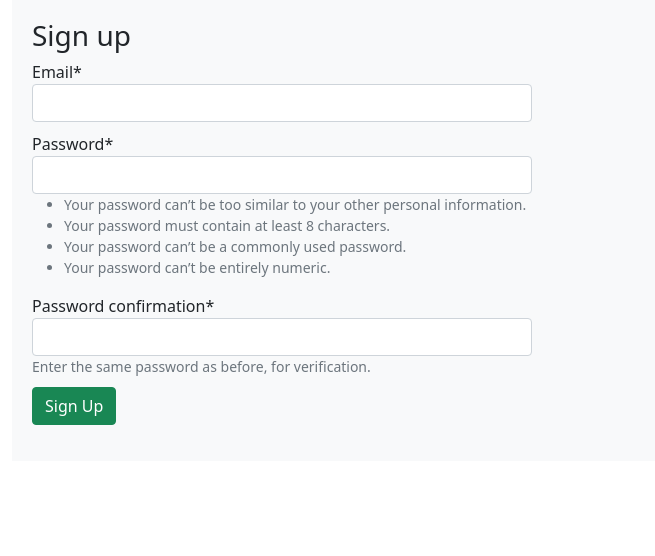
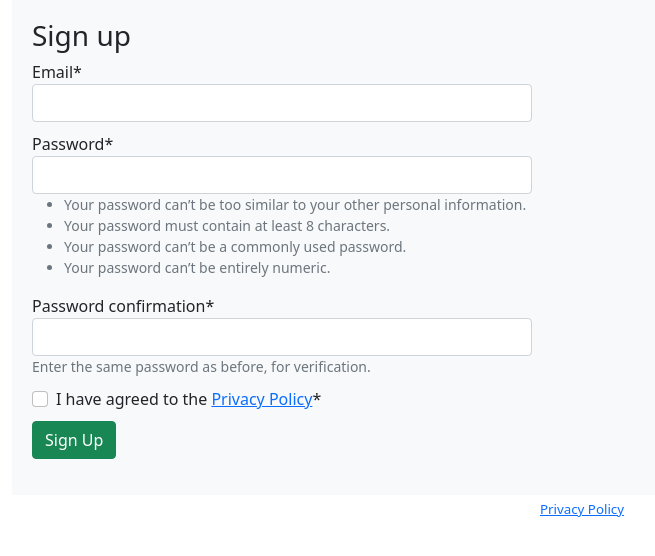
Before and after one commit to DurhamARC/ManyFEWS, a Django app: page /accounts/signup/ in a window 1280 px wide. Shown: the part 149-705 px from the top of the page, without its empty margins (58-713 px from the left). Run offline with Django 4.2, Linux system fonts and the light colour scheme; parts of the project's set-up code (start-up, migrations or seed data) failed here and were passed over; some libraries are stand-ins or nearby versions.

Commit message:
Add dummy privacy policy which users must accept on signup

```diff
--- a/manyfews/accounts/forms.py
+++ b/manyfews/accounts/forms.py
@@ -1,5 +1,5 @@
 from django.core.exceptions import ValidationError
-from django.forms import EmailField
+from django.forms import BooleanField, EmailField
 
 from django.contrib.auth.models import User
 from django.contrib.auth.forms import UserCreationForm
@@ -11,10 +11,14 @@ class EmailUserCreationForm(UserCreationForm):
     """
 
     email = EmailField(required=True)
+    agree_privacy = BooleanField(
+        label='I have agreed to the <a href="" data-bs-toggle="modal" data-bs-target="#privacy-modal">Privacy Policy</a>',
+        required=True,
+    )
 
     class Meta:
         model = User
-        fields = ("email", "password1", "password2")
+        fields = ("email", "password1", "password2", "agree_privacy")
 
     def clean_email(self):
         # Ensure email address doesn't already exist
--- a/manyfews/webapp/templates/webapp/base.html
+++ b/manyfews/webapp/templates/webapp/base.html
@@ -30,4 +30,25 @@
     </div>
     {% block content %}
     {% endblock %}
+    <div class="footer container-fluid">
+      <a class="col" data-bs-toggle="modal" data-bs-target="#privacy-modal">Privacy Policy</a>
+    </div>
+
+    <!-- Privacy policy modal -->
+    <div class="modal modal-wide" id="privacy-modal" tabindex="-1">
+      <div class="modal-dialog">
+        <div class="modal-content">
+          <div class="modal-header">
+            <h5 class="modal-title">ManyFEWS Privacy Policy</h5>
+            <button type="button" class="btn-close" data-bs-dismiss="modal" aria-label="Close"></button>
+          </div>
+          <div class="modal-body">
+            <iframe src="{% static 'privacy_policy.pdf' %}" width="100%" height="500px"></iframe>
+          </div>
+          <div class="modal-footer">
+              <button type="button" class="btn btn-secondary" data-bs-dismiss="modal">Close</button>
+          </div>
+        </div>
+      </div>
+    </div>
 </body>
```
Also changed, not shown: manyfews/webapp/assets/sass/main.scss (+10 -1 lines), manyfews/webapp/static/index-bundle.js, 1 other file.
